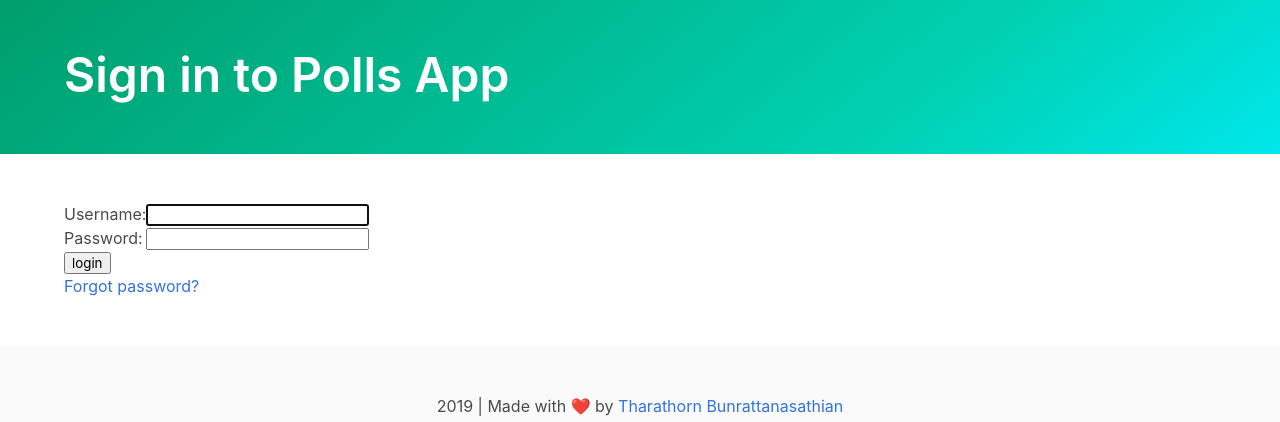
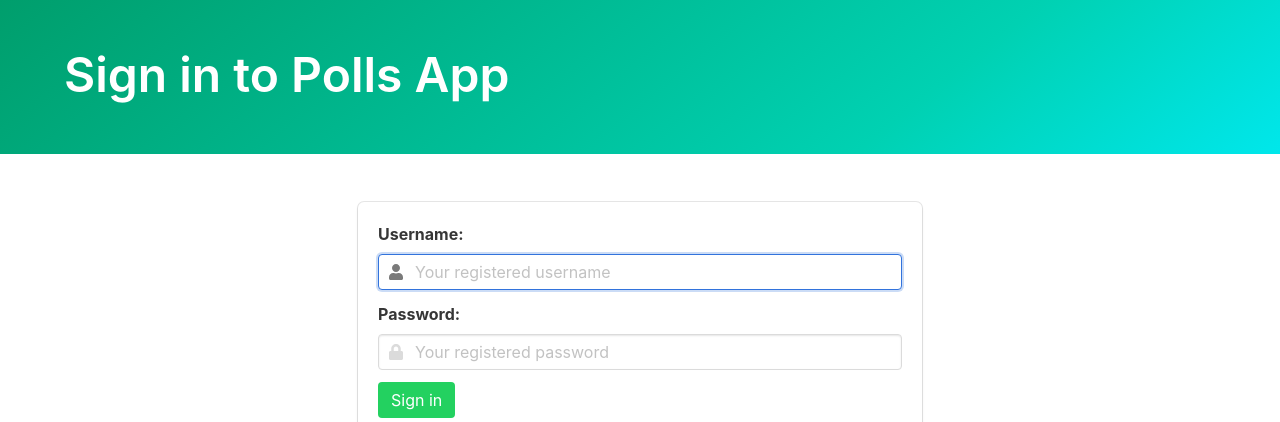
Before and after one commit to th-bunratta/django-polls, a Django app: page /accounts/login/ in a window 1280 px wide. Shown: the part 52-474 px from the top of the page. Run offline with Django 3.2, Linux system fonts and the light colour scheme; some libraries are stand-ins or nearby versions; grey boxes are pictures that could not be loaded.

Commit message:
Decorate the login form

```diff
--- a/polls/templates/base/index.html
+++ b/polls/templates/base/index.html
@@ -9,6 +9,7 @@
     <link rel="stylesheet" href="{% static 'polls/bulma.min.css' %}">
     {% block stylesheets %}{% endblock %}
     <script src="{% static 'js/navbar.js' %}"></script>
+    <script defer src="https://use.fontawesome.com/releases/v5.3.1/js/all.js"></script>
 </head>
 <body>
     {% block no_navbar %}<nav class="navbar" role="navigation" aria-label="main navigation">
--- a/polls/templates/registration/login.html
+++ b/polls/templates/registration/login.html
@@ -5,10 +5,6 @@
     Sign in to Polls App
 {% endblock %}
 {% block content %}
-
-{% if form.errors %}
-<p>Your username and password didn't match. Please try again.</p>
-{% endif %}
 
 {% if next %}
     {% if user.is_authenticated %}
@@ -19,23 +15,38 @@
     {% endif %}
 {% endif %}
 
-<form method="post" action="{% url 'accounts:login' %}">
-{% csrf_token %}
-<table>
-<tr>
-    <td>{{ form.username.label_tag }}</td>
-    <td>{{ form.username }}</td>
-</tr>
-<tr>
-    <td>{{ form.password.label_tag }}</td>
-    <td>{{ form.password }}</td>
-</tr>
-</table>
-
-<input type="submit" value="login">
-<input type="hidden" name="next" value="{{ next }}">
-</form>
-
-<p><a href="{% url 'accounts:password_reset' %}">Forgot password?</a></p>
-
+    <div class="columns is-centered">
+        <div class="column is-7-tablet is-6-desktop is-6-widescreen">
+          <form method="post" action="{% url 'accounts:login' %}" class="box is-centered">
+              {% csrf_token %}
+            <div class="field">
+              <label for="{{ form.username.id_for_label }}" class="label">{{ form.username.label_tag }}</label>
+              <div class="control has-icons-left">
+                <input name="{{ form.username.html_name }}" id="{{ form.username.id_for_label }}" type="text" placeholder="Your registered username" class="input" autofocus required>
+                <span class="icon is-small is-left">
+                  <i class="fa fa-user"></i>
+                </span>
+              </div>
+            </div>
+            <div class="field">
+              <label for="{{ form.password.id_for_label }}" class="label">{{ form.password.label_tag }}</label>
+              <div class="control has-icons-left">
+                <input name="{{ form.password.html_name }}" id="{{ form.password.id_for_label }}" type="password" placeholder="Your registered password" class="input" required>
+                <span class="icon is-small is-left">
+                  <i class="fa fa-lock"></i>
+                </span>
+              </div>
+            </div>
+            <div class="field">
+              <button class="button is-success" type="submit">
+                Sign in
+              </button>
+            </div>
+              <input type="hidden" name="next" value="{{ next }}">
+              {% if form.errors %}
+                  <div class="notification is-danger">Your username or password is <strong>incorrect</strong>. Please try again.</div>
+                {% endif %}
+          </form>
+        </div>
+    </div>
 {% endblock %}
```
